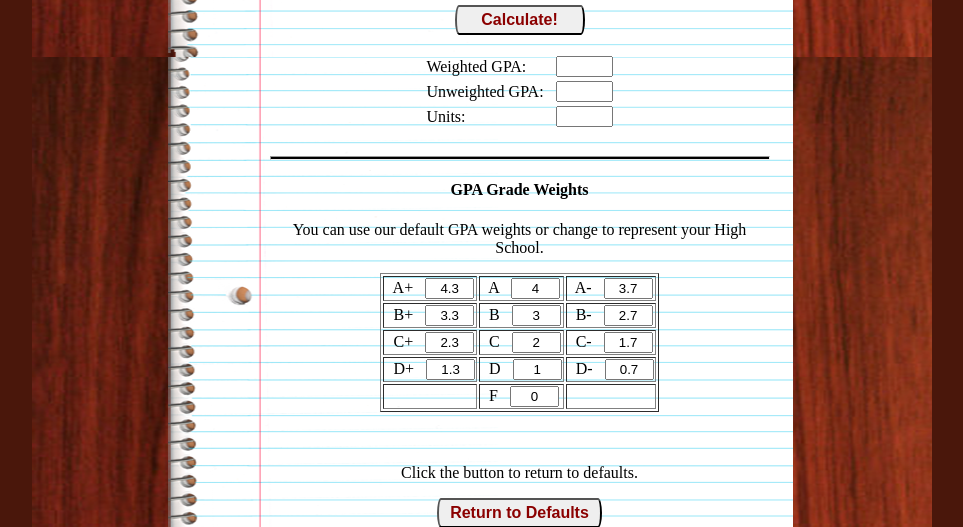
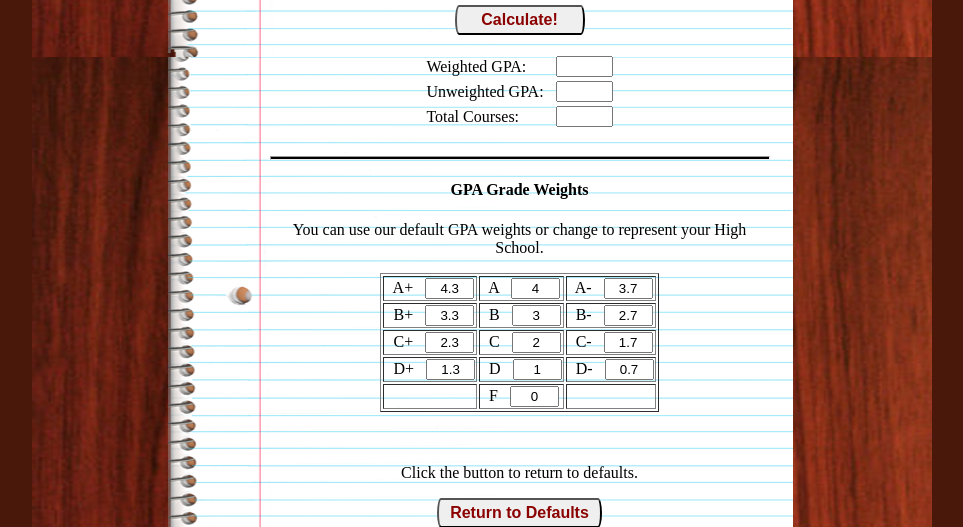
Before and after one commit to cybermatthew/AceMyGPA, a PHP site: page /gpaCalculator.php in a window 1280 px wide, after a click on "Change to High School Calculator". Shown: the part 1057-1584 px from the top of the page, without its empty margins (158-1121 px from the left). Run offline with PHP 8.4, Linux system fonts and the light colour scheme.

Commit message:
Fixed example gpa table

```diff
--- a/gpaCalculator.php
+++ b/gpaCalculator.php
@@ -273,18 +273,18 @@
 		document.getElementById(Results3).value = "86";
 
 		document.getElementById(Apval).value = "4.3";
-		document.getElementById(Aval).value = "4.0";
+		document.getElementById(Aval).value = "4";
 		document.getElementById(Amval).value = "3.7";
 		document.getElementById(Bpval).value = "3.3";
-		document.getElementById(Bval).value = "3.0";
+		document.getElementById(Bval).value = "3";
 		document.getElementById(Bmval).value = "2.7";
 		document.getElementById(Cpval).value = "2.3";
-		document.getElementById(Cval).value = "2.0";
+		document.getElementById(Cval).value = "2";
 		document.getElementById(Cmval).value = "1.7";
 		document.getElementById(Dpval).value = "1.3";
-		document.getElementById(Dval).value = "1.0";
+		document.getElementById(Dval).value = "1";
 		document.getElementById(Dmval).value = "0.7";
-		document.getElementById(Fval).value = "0.0";
+		document.getElementById(Fval).value = "0";
 
 //		document.getElementById(PercentWarning1).innerHTML = '&nbsp';
 //		document.getElementById(PercentWarning2).innerHTML = '&nbsp';
@@ -836,18 +836,18 @@
 			document.getElementById(HS_units).value =  "12"
 
 			document.getElementById(HSApval).value = "4.3";
-			document.getElementById(HSAval).value = "4.0";
+			document.getElementById(HSAval).value = "4";
 			document.getElementById(HSAmval).value = "3.7";
 			document.getElementById(HSBpval).value = "3.3";
-			document.getElementById(HSBval).value = "3.0";
+			document.getElementById(HSBval).value = "3";
 			document.getElementById(HSBmval).value = "2.7";
 			document.getElementById(HSCpval).value = "2.3";
-			document.getElementById(HSCval).value = "2.0";
+			document.getElementById(HSCval).value = "2";
 			document.getElementById(HSCmval).value = "1.7";
 			document.getElementById(HSDpval).value = "1.3";
-			document.getElementById(HSDval).value = "1.0";
+			document.getElementById(HSDval).value = "1";
 			document.getElementById(HSDmval).value = "0.7";
-			document.getElementById(HSFval).value = "0.0";
+			document.getElementById(HSFval).value = "0";
 
 
 //			document.getElementById(PointsWarning1).innerHTML = '&nbsp';
@@ -1483,39 +1483,25 @@ function ShowHide(buttonID,init_val,end_val, divId, divId2,TypePage, ExampleBtn,
 						 <td align="center"><b><u>THE FOLLOWING GRADES THUS FAR:</u></b></td>
 						 <tr>
 						 <tr></tr><tr></tr><tr></tr>
-						 <td align="left">1. (2) A+'s in (1) unit courses.</td>
+						 <td align="left">1. (5) A+'s in AP courses.</td>
 						 </tr>
 						 <tr>
-						 <td align="left">2. (3) A+'s in (3) unit courses.</td>
+						 <td align="left">2. (2) A's in Regular courses.</td>
 						 </tr>
 						 <tr>
-						 <td align="left">3. (4) A's in (4) unit courses.</td>
+						 <td align="left">3. (3) A's in Honors courses.</td>
 						 </tr>
 						 <tr>
-						 <td align="left">4. (1) A in a (5) unit course.</td>
+						 <td align="left">4. (1) B+ in a Regular course.</td>
 						 </tr>
 						 <tr>
-						 <td align="left">5. (1) A- in a (2) unit course.</td>
+						 <td align="left">5. (1) B+ in an AP course.</td>
 						 </tr>
-						 <tr>
-						 <td align="left">6. (2) B+'s in (4) unit courses.</td>
-						 </tr>
-						 <tr>
-						 <td align="left">7. (5) B's in (3) unit courses.</td>
-						 </tr>
-						 <tr>
-						 <td align="left">8. (5) B's in (5) unit courses.</td>
-						 </tr>
-						 <tr>
-						 <td align="left">9. (1) C+ in a (4) unit course.</td>
-						 </tr>
+                         <tr>
+                         <td align="left">Include the extra point for Honors courses.</td>
+                         </tr>
 						 <tr> <td>&nbsp</td></tr>
-						 <td align="left">Results: Your Weighted GPA is 3.42, Unweighted GPA is 3.35,</td>
-						 </tr>
-						 <tr>
-						 </tr>
-						 <tr>
-						 <td align="left"> and total Units completed is 86.</td>
+						 <td align="left">Results: Your Weighted GPA is 4.76, Unweighted GPA is 3.83.</td>
 						 </tr>
 					</table>
 					</font>
@@ -1632,7 +1618,7 @@ function ShowHide(buttonID,init_val,end_val, divId, divId2,TypePage, ExampleBtn,
 			<td align="left"> Unweighted GPA: &nbsp </td>	<td><input type="text" name="HS_Unweighted_gpa" id="HS_Unweighted_gpa" size="4" style="text-align:center;" readonly=""></td>
 		</tr>
 		<tr>
-			<td align="left"> Units: &nbsp </td>	<td><input type="text" name="HS_units" id="HS_units" size="4" style="text-align:center;" readonly=""></td>
+			<td align="left"> Total Courses: &nbsp </td>	<td><input type="text" name="HS_units" id="HS_units" size="4" style="text-align:center;" readonly=""></td>
         </tr>
 	</table>
 
```
